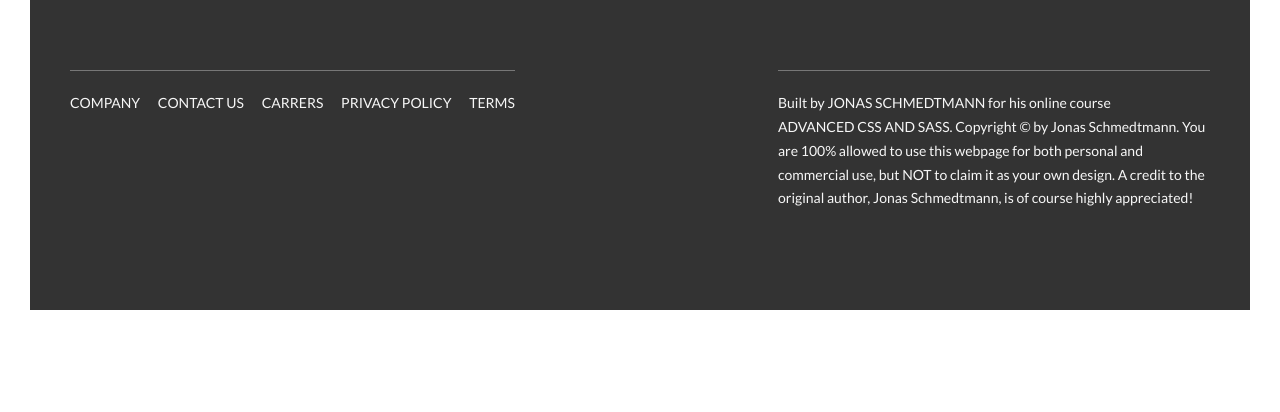
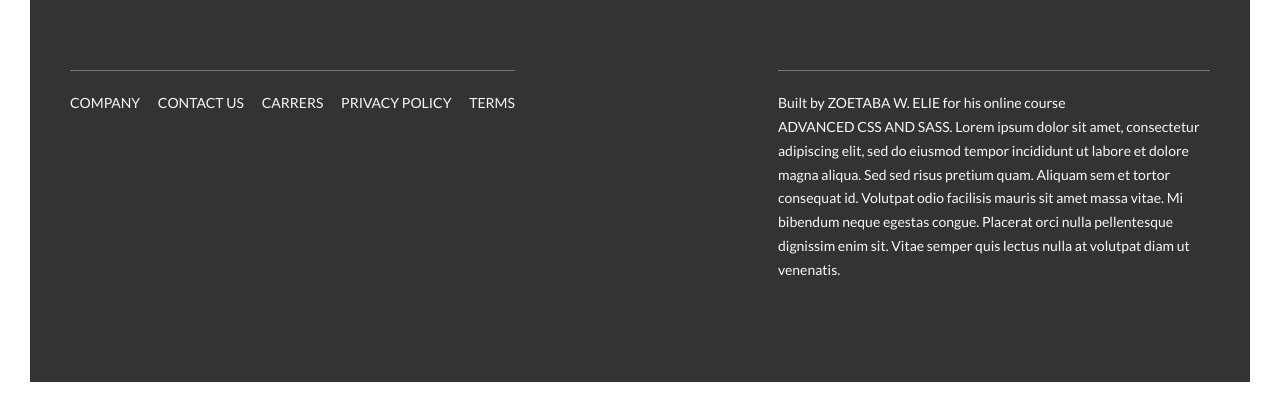
Before and after one commit to ElieZoetaba/Natour, a website: page index.html in a window 1280 px wide. Shown: the part 5815-6227 px from the top of the page. Before the commit the page ends 6155 px from the top, so only its background shows below. Drawn offline with Linux system fonts and the light colour scheme.

Commit message:
Natour
Signed-off-by: ElieZoetaba <zoetabaelie@gmail.com>

```diff
--- a/index.html
+++ b/index.html
@@ -1,5 +1,6 @@
 <!DOCTYPE html>
 <html lang="en">
+
 <head>
     <meta charset="UTF-8">
     <meta name="viewport" content="width=device-width, initial-scale=1.0">
@@ -63,13 +64,15 @@
                 <div class="col-1-of-2">
                     <h3 class="heading-tertiary u-margin-bottom-small">You're going to fall in love with nature</h3>
                     <p class="paragraph">
-                            Lorem ipsum dolor sit amet consectetur adipisicing elit. Aperiam, ipsum sapiente aspernatur libero repellat quis consequatur
+                        Lorem ipsum dolor sit amet consectetur adipisicing elit. Aperiam, ipsum sapiente aspernatur
+                        libero repellat quis consequatur
                         ducimus quam nisi exercitationem omnis earum qui.
                     </p>
 
                     <h3 class="heading-tertiary u-margin-bottom-small">Live adventures like you never have before</h3>
                     <p class="paragraph">
-                            Lorem ipsum dolor sit amet consectetur adipisicing elit. Asperiores nulla deserunt voluptatum nam.
+                        Lorem ipsum dolor sit amet consectetur adipisicing elit. Asperiores nulla deserunt voluptatum
+                        nam.
                     </p>
 
                     <a href="#" class="btn-text">Learn more &rarr;</a>
@@ -78,22 +81,16 @@
                     <div class="composition">
 
                         <img srcset="img/nat-1.jpg 300w, img/nat-1-large.jpg 1000w"
-                                 sizes="(max-width: 56.25em) 20vw, (max-width: 37.5em) 30vw, 300px"
-                                 alt="Photo 1"
-                                 class="composition__photo composition__photo--p1"
-                                 src="img/nat-1-large.jpg">
+                            sizes="(max-width: 56.25em) 20vw, (max-width: 37.5em) 30vw, 300px" alt="Photo 1"
+                            class="composition__photo composition__photo--p1" src="img/nat-1-large.jpg">
 
                         <img srcset="img/nat-2.jpg 300w, img/nat-2-large.jpg 1000w"
-                                 sizes="(max-width: 56.25em) 20vw, (max-width: 37.5em) 30vw, 300px"
-                                 alt="Photo 2"
-                                 class="composition__photo composition__photo--p2"
-                                 src="img/nat-2-large.jpg">
+                            sizes="(max-width: 56.25em) 20vw, (max-width: 37.5em) 30vw, 300px" alt="Photo 2"
+                            class="composition__photo composition__photo--p2" src="img/nat-2-large.jpg">
 
                         <img srcset="img/nat-3.jpg 300w, img/nat-3-large.jpg 1000w"
-                                 sizes="(max-width: 56.25em) 20vw, (max-width: 37.5em) 30vw, 300px"
-                                 alt="Photo 3"
-                                 class="composition__photo composition__photo--p3"
-                                 src="img/nat-3-large.jpg">
+                            sizes="(max-width: 56.25em) 20vw, (max-width: 37.5em) 30vw, 300px" alt="Photo 3"
+                            class="composition__photo composition__photo--p3" src="img/nat-3-large.jpg">
 
                         <!--
                             <img src="img/nat-1-large.jpg" alt="Photo 1" class="composition__photo composition__photo--p1">
@@ -285,7 +282,8 @@
                     <div class="story__text">
                         <h3 class="heading-tertiary u-margin-bottom-small">I had the best week ever with my family</h3>
                         <p>
-                                Lorem ipsum dolor sit amet consectetur adipisicing elit. Aperiam, ipsum sapiente aspernatur libero repellat quis consequatur
+                            Lorem ipsum dolor sit amet consectetur adipisicing elit. Aperiam, ipsum sapiente aspernatur
+                            libero repellat quis consequatur
                             ducimus quam nisi exercitationem omnis earum qui. Aperiam, ipsum sapiente aspernatur libero
                             repellat quis consequatur ducimus quam nisi exercitationem omnis earum qui.
                         </p>
@@ -302,7 +300,8 @@
                     <div class="story__text">
                         <h3 class="heading-tertiary u-margin-bottom-small">WOW! My life is completely different now</h3>
                         <p>
-                                Lorem ipsum dolor sit amet consectetur adipisicing elit. Aperiam, ipsum sapiente aspernatur libero repellat quis consequatur
+                            Lorem ipsum dolor sit amet consectetur adipisicing elit. Aperiam, ipsum sapiente aspernatur
+                            libero repellat quis consequatur
                             ducimus quam nisi exercitationem omnis earum qui. Aperiam, ipsum sapiente aspernatur libero
                             repellat quis consequatur ducimus quam nisi exercitationem omnis earum qui.
                         </p>
@@ -370,7 +369,8 @@
             <picture class="footer__logo">
                 <source srcset="img/logo-green-small-1x.png 1x, img/logo-green-small-2x.png 2x"
                     media="(max-width: 37.5em)">
-                    <img srcset="img/logo-green-1x.png 1x, img/logo-green-2x.png 2x" alt="Full logo" src="img/logo-green-2x.png">
+                <img srcset="img/logo-green-1x.png 1x, img/logo-green-2x.png 2x" alt="Full logo"
+                    src="img/logo-green-2x.png">
             </picture>
 
 
@@ -390,10 +390,13 @@
             </div>
             <div class="col-1-of-2">
                 <p class="footer__copyright">
-                        Built by <a href="#" class="footer__link">Jonas Schmedtmann</a> for his online course <a href="#" class="footer__link">Advanced CSS and Sass</a>.
-                        Copyright &copy; by Jonas Schmedtmann. You are 100% allowed to use this webpage for both personal
-                        and commercial use, but NOT to claim it as your own design. A credit to the original author, Jonas
-                        Schmedtmann, is of course highly appreciated!
+                    Built by <a href="#" class="footer__link">Zoetaba W. Elie</a> for his online course <a href="#"
+                        class="footer__link">Advanced CSS and Sass</a>.
+                    Lorem ipsum dolor sit amet, consectetur adipiscing elit, sed do eiusmod tempor incididunt ut labore
+                    et dolore magna aliqua.
+                    Sed sed risus pretium quam. Aliquam sem et tortor consequat id. Volutpat odio facilisis mauris sit
+                    amet massa vitae. Mi bibendum neque egestas congue. Placerat orci nulla pellentesque dignissim enim
+                    sit. Vitae semper quis lectus nulla at volutpat diam ut venenatis.
                 </p>
             </div>
         </div>
@@ -408,92 +411,18 @@
             <div class="popup__right">
                 <a href="#section-tours" class="popup__close">&times;</a>
                 <h2 class="heading-secondary u-margin-bottom-small">Start booking now</h2>
-                    <h3 class="heading-tertiary u-margin-bottom-small">Important &ndash; Please read these terms before booking</h3>
+                <h3 class="heading-tertiary u-margin-bottom-small">Important &ndash; Please read these terms before
+                    booking</h3>
                 <p class="popup__text">
-                        Lorem ipsum dolor sit amet, consectetur adipiscing elit, sed do eiusmod tempor incididunt ut labore et dolore magna aliqua.
+                    Lorem ipsum dolor sit amet, consectetur adipiscing elit, sed do eiusmod tempor incididunt ut labore
+                    et dolore magna aliqua.
                     Sed sed risus pretium quam. Aliquam sem et tortor consequat id. Volutpat odio facilisis mauris sit
-                        amet massa vitae. Mi bibendum neque egestas congue. Placerat orci nulla pellentesque dignissim enim
-                        sit. Vitae semper quis lectus nulla at volutpat diam ut venenatis. Malesuada pellentesque elit eget
-                        gravida cum sociis natoque penatibus et. Proin fermentum leo vel orci porta non pulvinar neque laoreet.
-                        Gravida neque convallis a cras semper. Molestie at elementum eu facilisis sed odio morbi quis. Faucibus
-                        vitae aliquet nec ullamcorper sit amet risus nullam eget. Nam libero justo laoreet sit. Amet massa
-                        vitae tortor condimentum lacinia quis vel eros donec. Sit amet facilisis magna etiam. Imperdiet sed
-                        euismod nisi porta.
+                    amet massa vitae.
                 </p>
                 <a href="#" class="btn btn--green">Book now</a>
             </div>
         </div>
     </div>
+</body>
 
-        <!--
-        <section class="grid-test">
-            <div class="row">
-                <div class="col-1-of-2">
-                    Col 1 of 2
-                </div>
-                <div class="col-1-of-2">
-                    Col 1 of 2
-                </div>
-            </div>
-
-            <div class="row">
-                <div class="col-1-of-3">
-                    Col 1 of 3
-                </div>
-                <div class="col-1-of-3">
-                    Col 1 of 3
-                </div>
-                <div class="col-1-of-3">
-                    Col 1 of 3
-                </div>
-            </div>
-
-            <div class="row">
-                <div class="col-1-of-3">
-                    Col 1 of 3
-                </div>
-                <div class="col-2-of-3">
-                    Col 2 of 3
-                </div>
-            </div>
-
-            <div class="row">
-                <div class="col-1-of-4">
-                    Col 1 of 4
-                </div>
-                <div class="col-1-of-4">
-                    Col 1 of 4
-                </div>
-                <div class="col-1-of-4">
-                    Col 1 of 4
-                </div>
-                <div class="col-1-of-4">
-                    Col 1 of 4
-                </div>
-            </div>
-
-            <div class="row">
-                <div class="col-1-of-4">
-                    Col 1 of 4
-                </div>
-                <div class="col-1-of-4">
-                    Col 1 of 4
-                </div>
-                <div class="col-2-of-4">
-                    Col 2 of 4
-                </div>
-            </div>
-
-            <div class="row">
-                <div class="col-1-of-4">
-                    Col 1 of 4
-                </div>
-                <div class="col-3-of-4">
-                    Col 3 of 4
-                </div>
-            </div>
-        </section>
-        -->
-
-    </body>
 </html>
```
Lines whose indentation alone changed are shown as unchanged.
